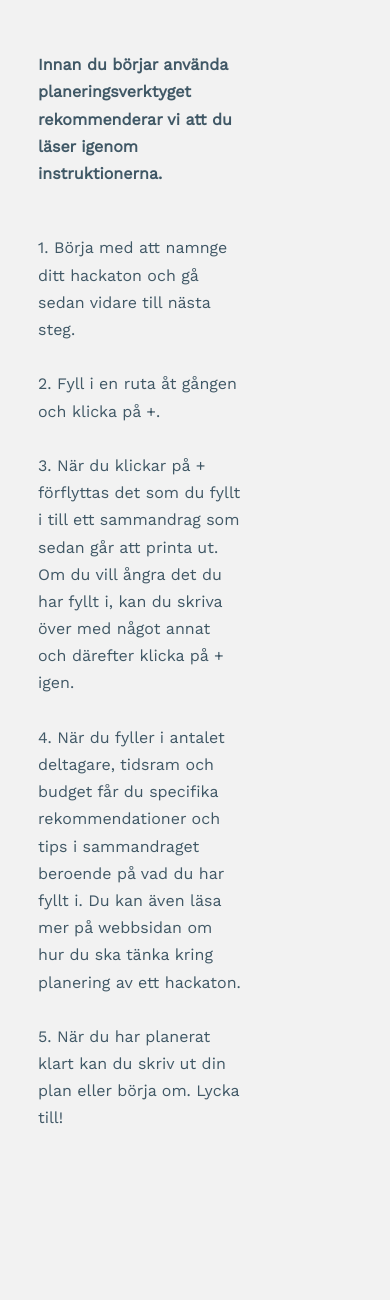
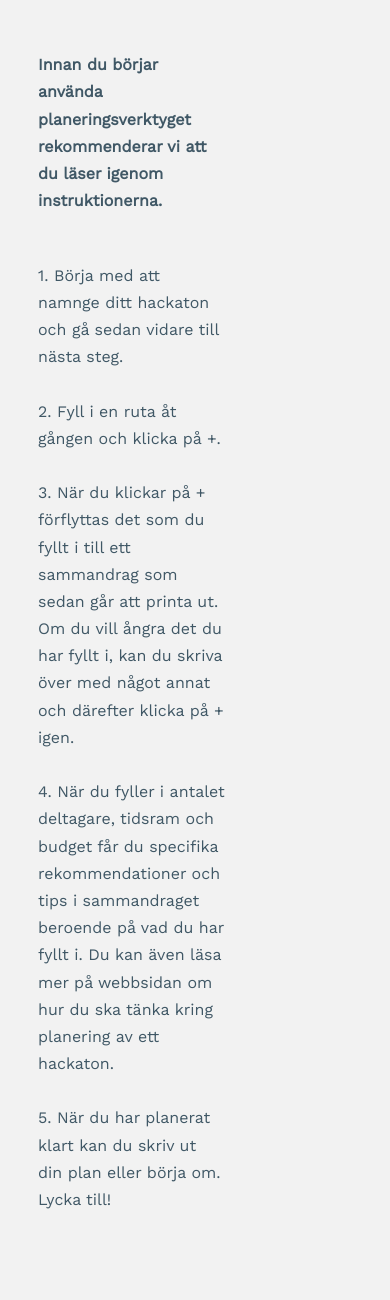
Before and after one commit to Emmaasofiaa/Hackaton, a Flask app: page /login in a window 390 px wide. Shown: the top 1300 px of the page. Run offline with Flask 2, Linux system fonts and the light colour scheme.

Commit message:
Update main.css

```diff
--- a/static/css/main.css
+++ b/static/css/main.css
@@ -168,7 +168,7 @@ a:visited {
 }
 
 .left{
-  width: 55%;
+  width: 50%;
   padding: 30px;
 }
 
@@ -184,6 +184,7 @@ a:visited {
    }
 /* Extra small devices (phones, 600px and down) */
 @media only screen and (max-width: 700px) {
+  .row
 }
 
 /* Small devices (portrait tablets and large phones, 600px and up) */
```
